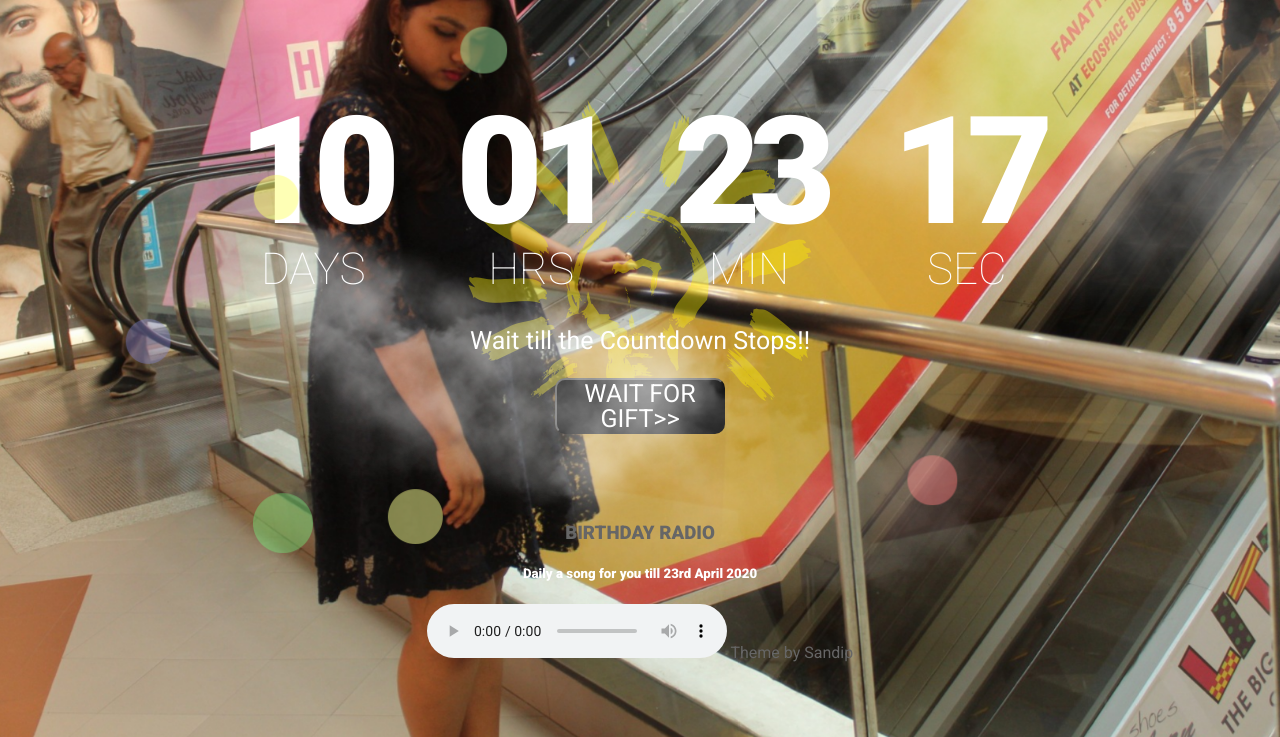
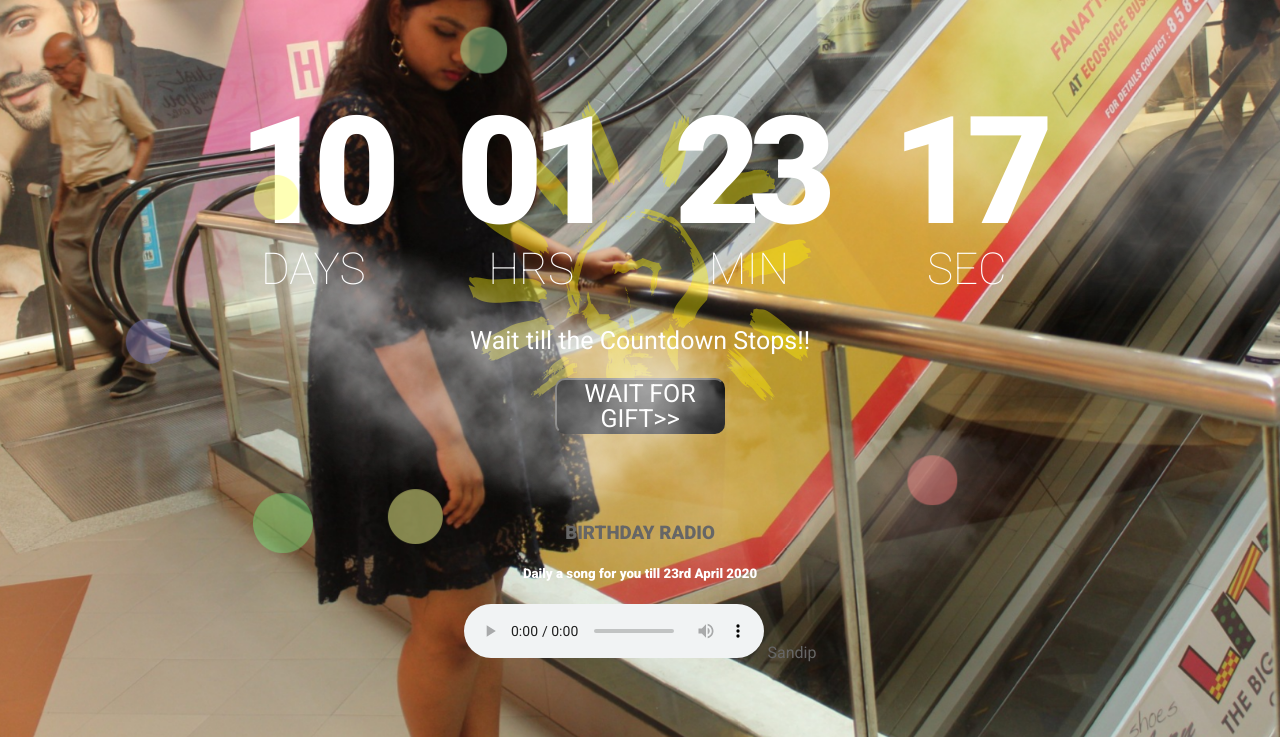
Before and after one commit to ADSANDY18/aditi2020, a PHP site: page / in a window 1280 px wide. Shown: the part 206-943 px from the top of the page. Run offline with PHP 8.4, Linux system fonts and the light colour scheme.

Commit message:
Update index.php

```diff
--- a/index.php
+++ b/index.php
@@ -169,7 +169,7 @@
 Your browser does not support the audio element.
 </audio>
 
-                        Theme by Sandip
+                    Sandip
                     </div>
                 </li>
             </ul>
```
